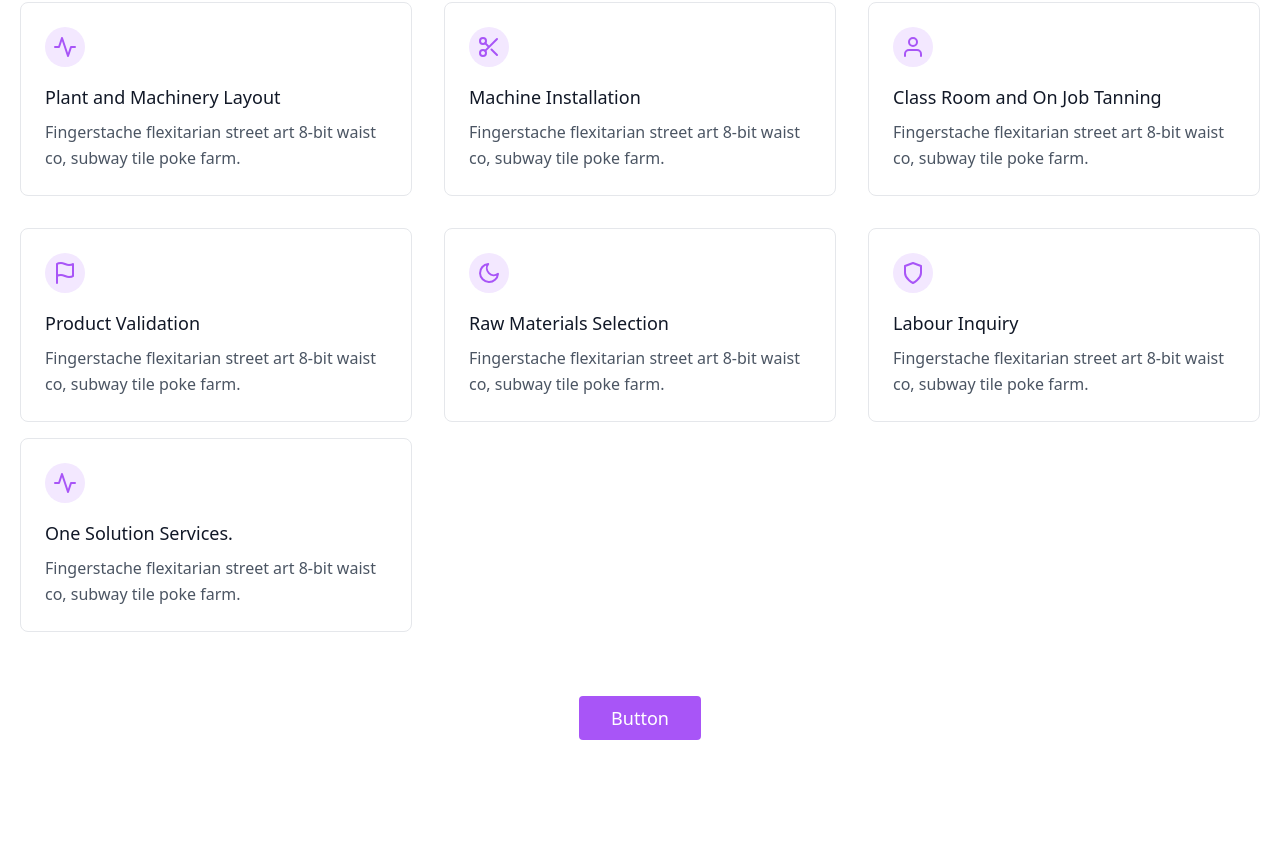
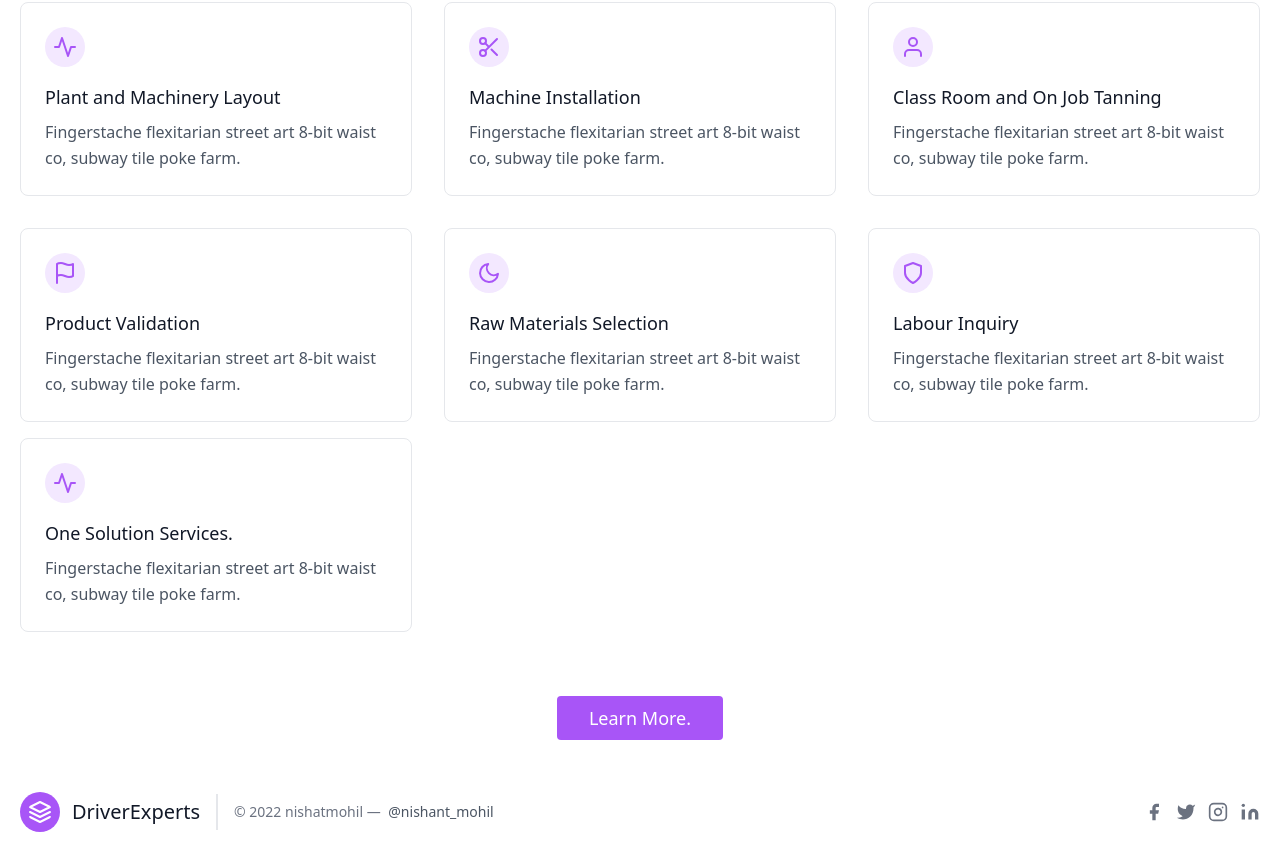
Before and after one commit to nishantmohilnhn/myapp, a SvelteKit app: page /services in a window 1280 px wide. Shown: the part 250-1114 px from the top of the page. Before the commit the page ends 1010 px from the top, so only its background shows below. Built offline with nearby package versions, Linux system fonts and the light colour scheme.

Commit message:
globle fotter add

```diff
--- a/src/routes/+layout.svelte
+++ b/src/routes/+layout.svelte
@@ -1,6 +1,9 @@
 <script>
 	import Nevbar from "$lib/Components/Nevbar.svelte";
-    import "../app.css";
+  import Fotter from "$lib/Components/Fotter.svelte";
+
+  import "../app.css";
   </script>
   <Nevbar/>
   <slot />
+  <Fotter/>
--- a/src/routes/+page.svelte
+++ b/src/routes/+page.svelte
@@ -3,4 +3,3 @@
 	import Hero from "$lib/Components/Hero.svelte";
 </script>
 <Hero/>
-<Fotter/>
--- a/src/routes/services/+page.svelte
+++ b/src/routes/services/+page.svelte
@@ -1,3 +1,4 @@
+
 <section class="text-gray-600 body-font">
     <div class="container px-5 py-5 mx-auto">
       <div class="flex flex-wrap w-full mb-20 flex-col items-center text-center">
@@ -90,5 +91,5 @@
           </div>
         </div>
     </div>
-    <button class="flex mx-auto mt-16 text-white bg-purple-500 border-0 py-2 px-8 focus:outline-none hover:bg-purple-600 rounded text-lg">Button</button>
+    <button class="flex mx-auto mt-16 text-white bg-purple-500 border-0 py-2 px-8 focus:outline-none hover:bg-purple-600 rounded text-lg">Learn More.</button>
   </section>
```
